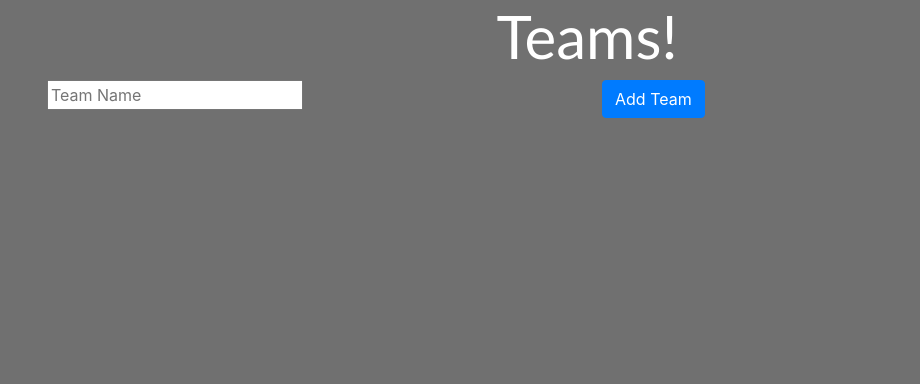
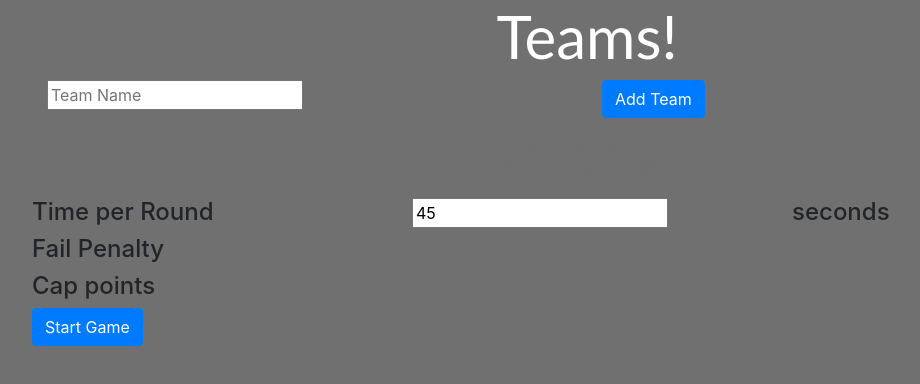
Before and after one commit to mchlp/taboo, a React (Create React App) app: page / in a window 1280 px wide. Shown: the top 384 px of the page, without its empty margins (53-973 px from the left). Built offline with nearby package versions, Linux system fonts and the light colour scheme.

Commit message:
modified settings

```diff
--- a/src/App.js
+++ b/src/App.js
@@ -7,7 +7,7 @@ function App() {
     const words = backend.getWord();
     return (
         <div className="App">
-            <AddTeam/>         {/* testing!*/ }
+            <AddTeam />  {/* testing!*/ }
         </div>
     );
 }
--- a/src/Components/AddTeam.css
+++ b/src/Components/AddTeam.css
@@ -1,3 +1,14 @@
-#TeamsText{
+.settings-subtitle{
+
+}
+
+.number-input{
+
+}
+
+
+
+
+#team-title{
     color: white;
 }
--- a/src/Components/AddTeam.js
+++ b/src/Components/AddTeam.js
@@ -92,17 +92,104 @@ class AddTeamButton extends Component{
     }
 }
 
+//default settings
+const defaultTime = 45;
+const defaultPenalty = 0;
+const defaultCapPoints = 1000;
 
-console.log(rendered);
 class AddTeam extends Component{
+
+    constructor(props){
+        super(props);
+
+        this.state = {
+
+            time: defaultTime,
+            penalty: defaultPenalty,
+            capPoints: defaultCapPoints
+        };
+
+        this.handleSubmit = this.handleSubmit.bind(this);
+        this.handleChange = this.handleChange.bind(this);
+    }
+
+    handleChange(event){
+        event.preventDefault();
+
+        const {name, value} = event.target;
+
+        switch(name){
+        case('time'):
+            this.setState({ time: value });
+            break;
+
+        case('penalty'):
+            this.setState({penalty: value});
+            break;
+        case('capPoints'):
+            this.setState({capPoints: value});
+            break;
+        }
+        console.log(`time ${this.state.time}`);
+    }
+
+    handleSubmit(event){
+        event.preventDefault();
+
+
+    }
     render(){
         return(
             <body>
-                <Container>
-                    <h1 className="Title" id="TeamsText">Teams!</h1>
-                    <AddTeamButton/>
+                <form>
+                    <Container>
+                        <h1 className="title" id="team-title">Teams!</h1>
+                        <AddTeamButton/>
+                        <h1 className="title" id="settings-title">Settings</h1>
 
-                </Container>
+
+
+
+
+
+
+
+                        <Row>
+                            <Col>
+                                <h4 className="settings-subtitle">Time per Round</h4>
+                            </Col>
+                            <Col>
+                                <input className="number-input"
+                                    onChange={this.handleChange}
+                                    type="number"
+                                    name="time"
+                                    id="time"
+                                    defaultValue={defaultTime}
+                                    noValidate>
+                                </input>
+                            </Col>
+                            <Col>
+                                <h4 className="unit">seconds</h4>
+                            </Col>
+                        </Row>
+
+                        <Row>
+                            <Col>
+                                <h4 className="settings-subtitle">Fail Penalty</h4>
+                            </Col>
+                        </Row>
+
+                        <Row>
+                            <Col>
+                                <h4 className="settings-subtitle">Cap points</h4>
+                            </Col>
+                        </Row>
+                        <Button type="submit" onSubmit={this.handleSubmit}>Start Game</Button>
+
+
+
+                    </Container>
+                </form>
             </body>
         );
     }
```
Also changed, not shown: src/Components/Scoreboard.js (line endings or trailing spaces).
